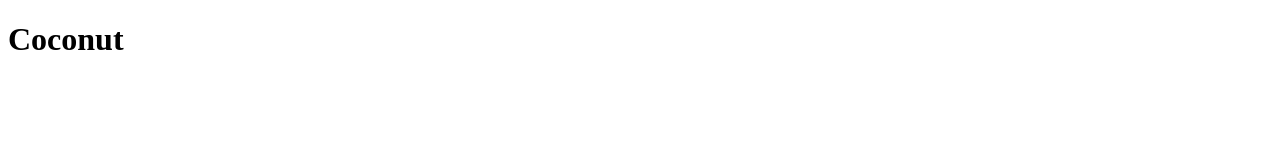
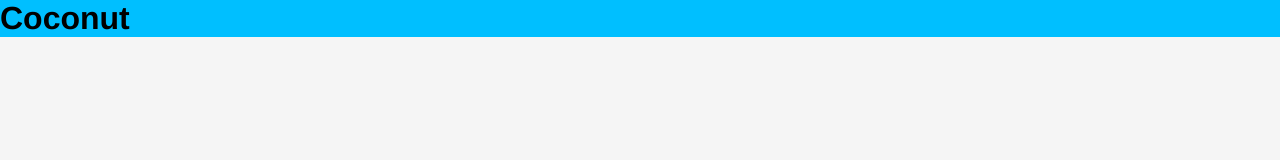
Before and after one commit to MVCoconut/mvcoconut.github.io, a plain HTML site: page index.html in a window 1280 px wide. Drawn offline with nearby package versions, Linux system fonts and the light colour scheme; files that its build step writes are made by us from their sources.

Commit message:
Move some stuff around.

```diff
--- a/index.html
+++ b/index.html
@@ -5,7 +5,8 @@
     <title>Coconut</title>
     <meta name="description" content="Coconut">
     <meta name="viewport" content="width=device-width, user-scalable=no, initial-scale=1.0, maximum-scale=1.0, minimum-scale=1.0">
-    <link rel="shortcut icon" href="coconut.png" type="image/png">
+    <link rel="shortcut icon" href="/assets/coconut.png" type="image/png">
+    <link rel="stylesheet" href="/assets/styles.css">
   </head>
   <body>
     <header>
--- /dev/null
+++ b/src/styles.less
@@ -0,0 +1,14 @@
+html {
+  font-family: "Helvetica Neue", Helvetica, Arial, sans-serif;
+  background: #f5f5f5;
+}
+
+* {
+  margin: 0;
+  padding: 0;
+  box-sizing: border-box;
+}
+
+header {
+  background: #00bfff;
+}
```
Also changed, not shown: assets/coconut.png (renamed from coconut.png), assets/coconut.svg (renamed from coconut.svg).
